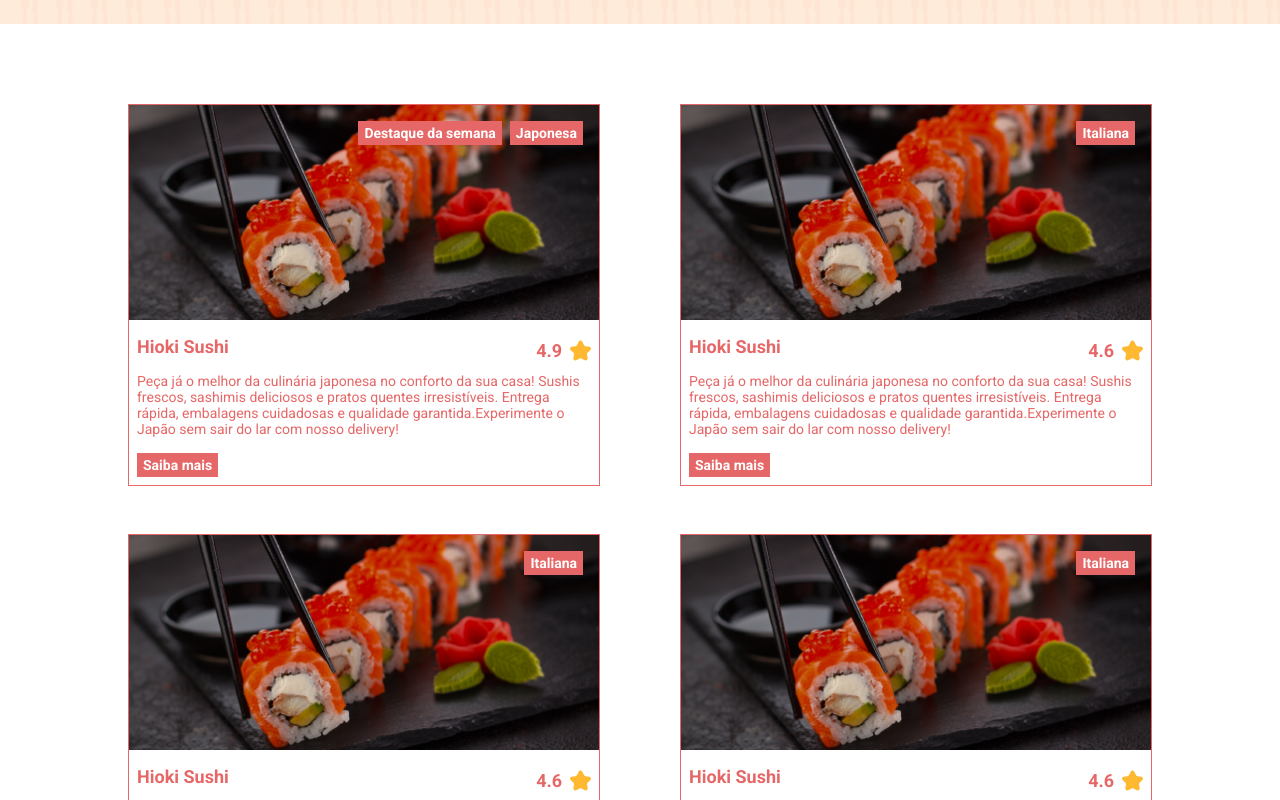
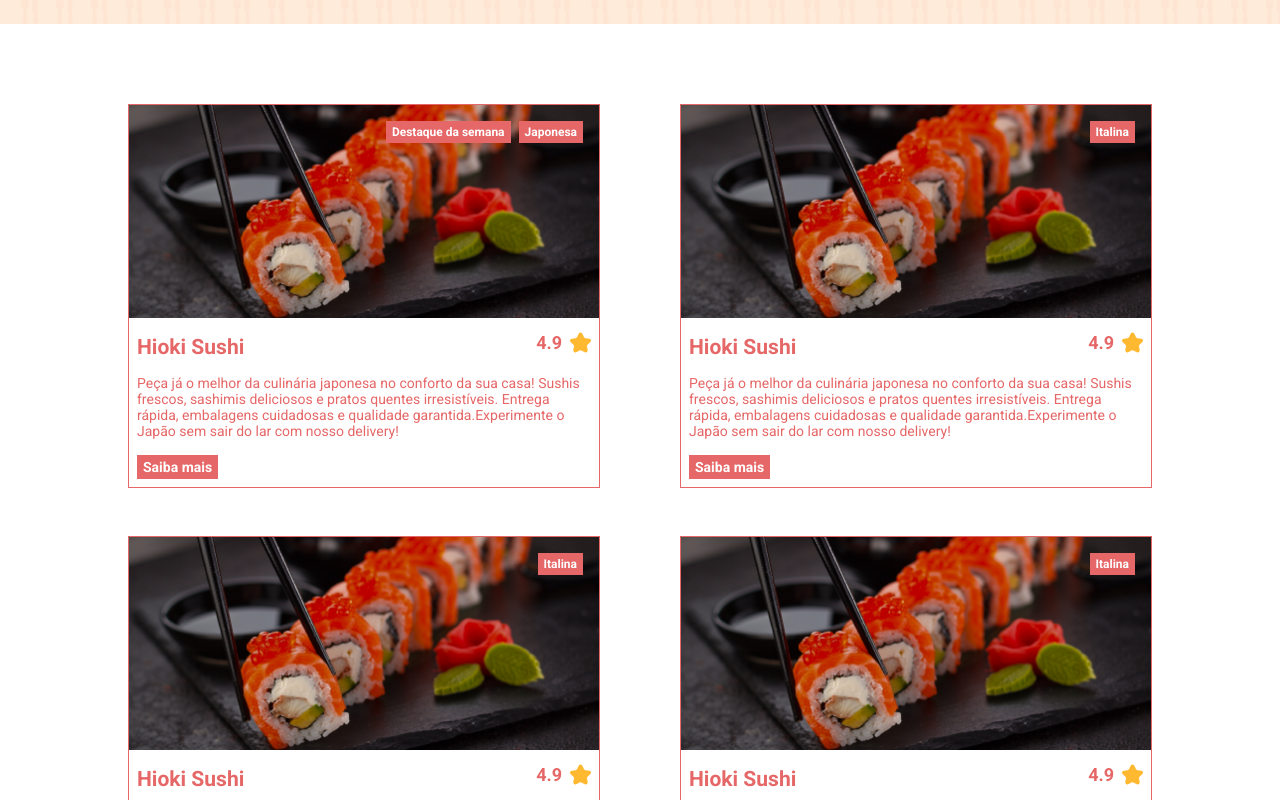
Before and after one commit to philipef-dev/e-food, a React (Vite) app: page / in a window 1280 px wide. Shown: the part 380-1180 px from the top of the page. Built offline with nearby package versions, Linux system fonts and the light colour scheme.

Commit message:
Criando as rotas da aplicação

```diff
--- a/package.json
+++ b/package.json
@@ -12,6 +12,7 @@
   "dependencies": {
     "react": "^18.3.1",
     "react-dom": "^18.3.1",
+    "react-router-dom": "^6.27.0",
     "styled-components": "^6.1.13"
   },
   "devDependencies": {
--- a/src/App.tsx
+++ b/src/App.tsx
@@ -1,6 +1,6 @@
 import Footer from "./components/Footer"
 import Header from "./components/Header"
-import Restaurants from "./components/Restaurant"
+import Restaurants from "./components/Restaurants"
 import { GlobalStyle } from "./styles/global"
 
 function App() {
--- /dev/null
+++ b/src/components/Details/styles.ts
@@ -0,0 +1,13 @@
+import styled from "styled-components";
+import headerImg from '../../assets/images/fundoHeader.png'
+
+
+export const HeaderDetails = styled.header`
+    background-image: url(${headerImg});
+    width: 100%;
+    display: block;
+    background-size: cover;
+    background-repeat: no-repeat;
+    padding: 65px 170px;
+;
+`
--- a/src/components/Restaurant/index.tsx
+++ b/src/components/Restaurants/index.tsx
@@ -1,89 +1,90 @@
-import { BntDefault, Container } from "../../styles/global"
+import { Container } from "../../styles/global"
 import start from '../../assets/images/star.svg'
 
-import { Card, Description, Header, BackroundImgCard, RestauranteSection, Title, MainCard } from "./styles"
+import { Card, Header, BackroundImgCard, RestauranteSection, MainCard } from "./styles"
 
 const Restaurants = () => (
     <Container>
         <RestauranteSection>
             <Card>
                 <BackroundImgCard>
-                    <BntDefault>Destaque da semana</BntDefault>
-                    <BntDefault>Japonesa</BntDefault>
+                    <span>Destaque da semana</span>
+                    <span>Japonesa</span>
                 </BackroundImgCard>
 
                 <MainCard>
                     <Header>
-                        <Title>Hioki Sushi</Title>
+                        <h3>Hioki Sushi</h3>
                         <div>
                             <p>4.9</p>
                             <img src={start} />
                         </div>
                     </Header>
-                    <Description>
+                    <p>
                         Peça já o melhor da culinária japonesa no conforto da sua casa! Sushis frescos, sashimis deliciosos e pratos quentes irresistíveis. Entrega rápida, embalagens cuidadosas e qualidade garantida.Experimente o Japão sem sair do lar com nosso delivery!
-                    </Description>
-                    <BntDefault type="button">Saiba mais</BntDefault>
+                    </p>
+                    <a href="#"> Saiba mais </a>
                 </MainCard>
             </Card>
 
             <Card>
                 <BackroundImgCard>
-                    <BntDefault>Italiana</BntDefault>
+                    <span>Italina</span>
                 </BackroundImgCard>
 
                 <MainCard>
                     <Header>
-                        <Title>Hioki Sushi</Title>
+                        <h3>Hioki Sushi</h3>
                         <div>
-                            <p>4.6</p>
+                            <p>4.9</p>
                             <img src={start} />
                         </div>
                     </Header>
-                    <Description>
+                    <p>
                         Peça já o melhor da culinária japonesa no conforto da sua casa! Sushis frescos, sashimis deliciosos e pratos quentes irresistíveis. Entrega rápida, embalagens cuidadosas e qualidade garantida.Experimente o Japão sem sair do lar com nosso delivery!
-                    </Description>
-                    <BntDefault type="button">Saiba mais</BntDefault>
+                    </p>
+                    <a href="#"> Saiba mais </a>
                 </MainCard>
             </Card>
 
             <Card>
                 <BackroundImgCard>
-                    <BntDefault>Italiana</BntDefault>
+                    <span>Italina</span>
                 </BackroundImgCard>
 
                 <MainCard>
                     <Header>
-                        <Title>Hioki Sushi</Title>
+                        <h3>Hioki Sushi</h3>
                         <div>
-                            <p>4.6</p>
+                            <p>4.9</p>
                             <img src={start} />
                         </div>
                     </Header>
-                    <Description>
+                    <p>
                         Peça já o melhor da culinária japonesa no conforto da sua casa! Sushis frescos, sashimis deliciosos e pratos quentes irresistíveis. Entrega rápida, embalagens cuidadosas e qualidade garantida.Experimente o Japão sem sair do lar com nosso delivery!
-                    </Description>
-                    <BntDefault type="button">Saiba mais</BntDefault>
+                    </p>
+                    <a href="#"> Saiba mais </a>
                 </MainCard>
             </Card>
 
+
             <Card>
                 <BackroundImgCard>
-                    <BntDefault>Italiana</BntDefault>
+                    <span>Italina</span>
                 </BackroundImgCard>
 
                 <MainCard>
                     <Header>
-                        <Title>Hioki Sushi</Title>
+                        <h3>Hioki Sushi</h3>
                         <div>
-                            <p>4.6</p>
+                            <p>4.9</p>
                             <img src={start} />
                         </div>
                     </Header>
-                    <Description>
+                    <p>
                         Peça já o melhor da culinária japonesa no conforto da sua casa! Sushis frescos, sashimis deliciosos e pratos quentes irresistíveis. Entrega rápida, embalagens cuidadosas e qualidade garantida.Experimente o Japão sem sair do lar com nosso delivery!
-                    </Description>
-                    <BntDefault type="button">Saiba mais</BntDefault>
+                    </p>
+                    <a href="#"> Saiba mais </a>
                 </MainCard>
             </Card>
         </RestauranteSection>
--- a/src/components/Restaurant/styles.ts
+++ b/src/components/Restaurants/styles.ts
@@ -6,17 +6,33 @@ export const RestauranteSection = styled.section`
     grid-template-columns: 1fr 1fr;
     column-gap: 80px;
     row-gap: 48px;
-    margin-bottom: 50px;
+    margin-bottom: 120px;
 `
 
 export const Card = styled.div`
     border: 1px solid var(--pink);
     width: 472px;
+    font-size: 14px;
+    font-weight: bold;
+    color: white;
+
+    a {
+        display: inline-block;
+        background-color: var(--pink);
+        padding: 4px 6px;
+        color: white;
+        text-decoration: none;
+    }
+
+    p {
+        font-weight: 400;
+        color: var(--pink);
+        margin-bottom: 16px;
+    }
 `
 
 export const MainCard = styled.main`
     padding: 8px;
-
 `
 
 export const BackroundImgCard = styled.div`
@@ -29,34 +45,35 @@ export const BackroundImgCard = styled.div`
     padding-right: 16px;
     padding-top: 16px;
     padding-bottom: 175px;
+
+    span {
+        background-color: var(--pink);
+        color: white;
+        padding: 4px 6px;
+        font-size: 12px;
+        font-weight: bold;
+    }
 `
 
 export const Header = styled.header`
     display: flex;
     align-items: center;
     color: var(--pink);
-    font-weight: bold;
     font-size: 18px;
     justify-content: space-between;
 
+    p {
+        font-weight: bold;
+    }
+
     div {
         display: flex;
-        align-items: center;
-        gap: 8px
+        align-items: flex-start;
+        gap: 8px;
+    }
+
+    h3 {
+        margin-top: 8px;
+        margin-bottom: 16px;
     }
 `
-
-export const Title = styled.h3`
-    font-size: 18px;
-    font-weight: bold;
-    color: var(--pink);
-    margin-top: 8px;
-    margin-bottom: 16px;
-`
-
-export const Description = styled.p`
-    font-size: 14px;
-    font-weight: 400;
-    color: var(--pink);
-    margin-bottom: 16px;
-`
```
Also changed, not shown: src/components/Details/index.tsx (added, +14 -0 lines), src/pages/Home/index.tsx (added, +7 -0 lines), 1 other file (tests, documents, lock files or other folders).
